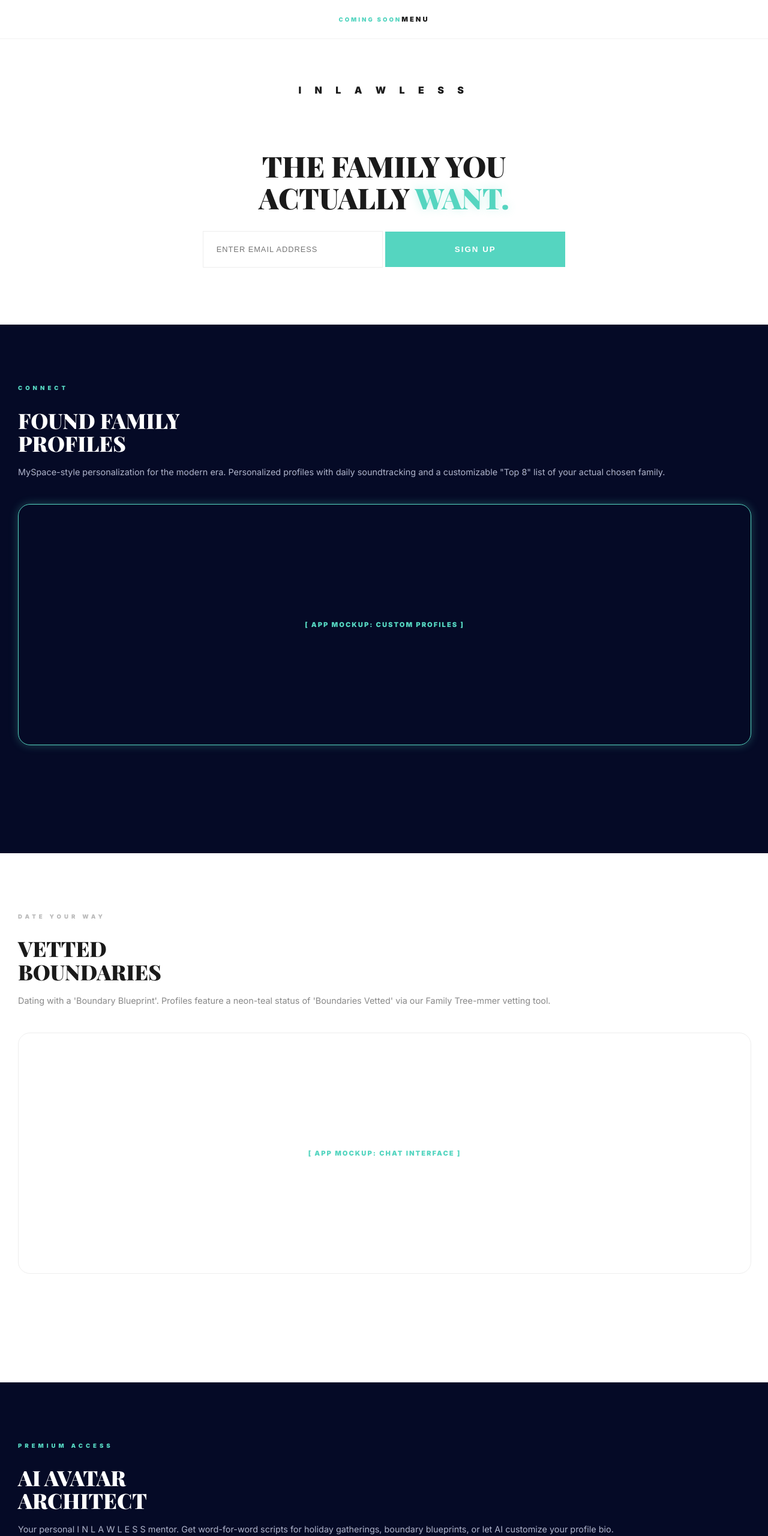
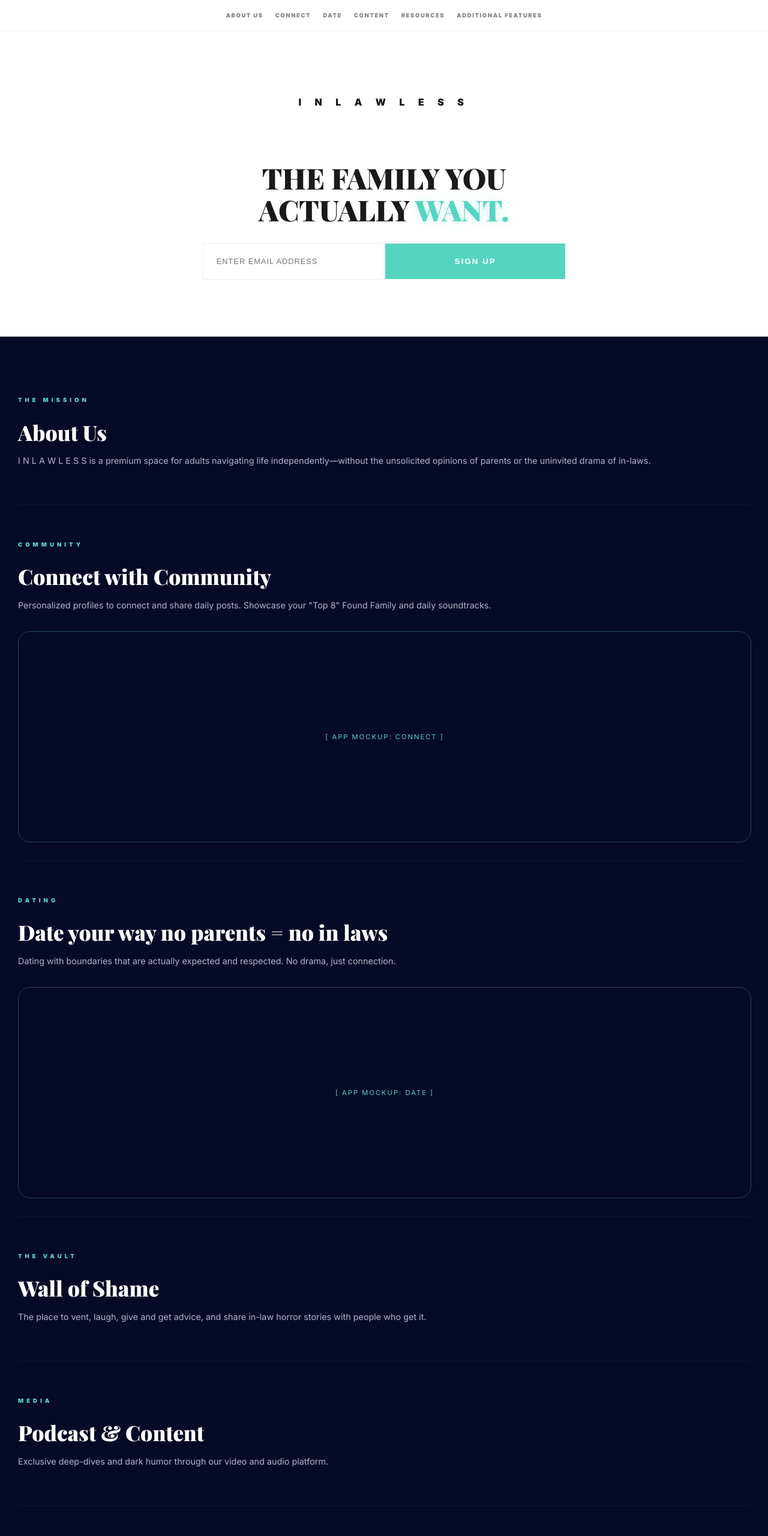
Before and after one commit to INLAWLESS/INLAWLESS-WEB, a website: page index.html in a window 1280 px wide. Shown: the top 2560 px of the page at 60% size. Drawn offline with nearby package versions, Linux system fonts and the light colour scheme; a web font is replaced by a local one.

Commit message:
Update index.html

```diff
--- a/index.html
+++ b/index.html
@@ -10,65 +10,62 @@
         :root { --mint: #55D5C0; --navy: #050a26; --charcoal: #1a1a1a; --grey: #f9f9f9; }
         body { background: #ffffff; color: var(--charcoal); font-family: 'Inter', sans-serif; margin: 0; padding: 0; overflow-x: hidden; text-align: center; scroll-behavior: smooth; }
 
-        /* --- STICKY NAV (REPLIT HOVER) --- */
-        .header { position: fixed; top: 0; width: 100%; z-index: 1000; padding: 25px 0; background: rgba(255, 255, 255, 0.98); display: flex; justify-content: center; align-items: center; border-bottom: 0.5px solid rgba(0,0,0,0.05); }
-        .nav-status { color: var(--mint); font-weight: 900; font-size: 0.6rem; letter-spacing: 3px; text-transform: uppercase; }
-        .menu-btn { font-size: 0.7rem; cursor: pointer; font-weight: 900; letter-spacing: 3px; text-transform: uppercase; }
-        .nav-overlay { position: fixed; top: 0; left: 0; width: 100%; height: 100%; background: #ffffff; z-index: 2000; display: none; flex-direction: column; justify-content: center; align-items: center; gap: 25px; }
-        .nav-overlay a { text-decoration: none; color: var(--charcoal); font-weight: 900; font-size: 1rem; letter-spacing: 4px; text-transform: uppercase; }
+        /* --- FIXED DESKTOP NAV (REPLIT STYLE) --- */
+        .header {
+            position: fixed; top: 0; width: 100%; z-index: 1000;
+            padding: 20px 0; background: rgba(255, 255, 255, 0.98);
+            display: flex; justify-content: center; align-items: center;
+            border-bottom: 0.5px solid rgba(0,0,0,0.05);
+        }
+        .nav-links { display: flex; gap: 20px; flex-wrap: wrap; justify-content: center; padding: 0 10px; }
+        .nav-item {
+            text-decoration: none; color: #888; font-weight: 900; font-size: 0.6rem;
+            letter-spacing: 1.5px; text-transform: uppercase; transition: all 0.3s ease;
+        }
+        .nav-item:hover { color: var(--mint); text-shadow: 0 0 10px rgba(85, 213, 192, 0.6); }
 
         /* --- HERO --- */
-        .logo-container { padding: 140px 20px 10px 20px; }
+        .logo-container { padding: 160px 20px 10px 20px; }
         .logo { letter-spacing: 0.6em; font-weight: 900; font-size: 1rem; text-transform: uppercase; }
         .hero { padding: 40px 20px 80px 20px; }
         .hero h1 { font-family: 'Playfair Display', serif; font-size: 3rem; line-height: 1.1; margin-bottom: 30px; text-transform: uppercase; }
         .hero h1 span { color: var(--mint); text-shadow: 0 0 15px rgba(85, 213, 192, 0.3); }
 
         .input-box { width: 100%; max-width: 300px; padding: 22px; border: 1px solid #eee; margin-bottom: 15px; outline: none; font-size: 0.8rem; letter-spacing: 1px; box-sizing: border-box; }
-        .btn-mint { width: 100%; max-width: 300px; background: var(--mint); color: white; padding: 22px; font-weight: 900; text-transform: uppercase; border: none; letter-spacing: 2px; transition: 0.3s; cursor: pointer; }
-        .btn-mint:hover { box-shadow: 0 0 20px rgba(85, 213, 192, 0.6); }
+        .btn-mint {
+            width: 100%; max-width: 300px; background: var(--mint); color: white;
+            padding: 22px; font-weight: 900; text-transform: uppercase; border: none;
+            letter-spacing: 2px; cursor: pointer; transition: 0.3s;
+        }
+        .btn-mint:hover { box-shadow: 0 0 20px rgba(85, 213, 192, 0.6); transform: translateY(-2px); }
 
-        /* --- THE MOCKUP FRAME (GLOWING) --- */
-        .mockup-frame {
-            width: 100%; height: 400px; /* Standardizing for clean scroll */
-            border: 1px solid var(--mint);
-            box-shadow: 0 0 15px rgba(85, 213, 192, 0.3);
-            border-radius: 20px;
-            margin-bottom: 50px;
-            display: flex; align-items: center; justify-content: center;
-            color: var(--mint); font-weight: 900; font-size: 0.7rem; letter-spacing: 2px;
-            overflow: hidden; /* For when you add the image */
-        }
-        .mockup-frame img { width: 100%; height: auto; object-fit: cover; } /* Image auto-fits */
-
-        /* --- ROADMAP SECTIONS --- */
+        /* --- THE SOLID NAVY ROADMAP --- */
         .roadmap-container { background: var(--navy); color: white; padding: 100px 30px; text-align: left; }
         .section-tag { color: var(--mint); font-size: 0.6rem; letter-spacing: 5px; text-transform: uppercase; margin-bottom: 25px; display: block; font-weight: 900; }
 
-        .feature-block { margin-bottom: 80px; }
-        .feature-title { font-family: 'Playfair Display', serif; font-size: 2.2rem; color: #fff; margin-bottom: 15px; line-height: 1.1; text-transform: uppercase; }
-        .feature-desc { font-size: 0.9rem; line-height: 1.8; color: #b0b5cc; margin-bottom: 40px; }
+        .feature-block { margin-bottom: 60px; border-bottom: 1px solid rgba(255,255,255,0.05); padding-bottom: 30px; }
+        .feature-title { font-family: 'Playfair Display', serif; font-size: 2.2rem; color: #fff; margin-bottom: 15px; line-height: 1.1; }
+        .feature-desc { font-size: 0.9rem; line-height: 1.8; color: #b0b5cc; margin-bottom: 30px; }
 
-        /* --- RESOURCES & MEDIA (WHITE CONTRAST) --- */
-        .white-section { background: #ffffff; color: var(--charcoal); padding: 100px 30px; text-align: left; border-bottom: 1px solid #eee; }
-        .white-section .feature-title { color: var(--charcoal); }
-        .white-section .feature-desc { color: #888; }
-        .white-section .mockup-frame { border: 1px solid #eee; box-shadow: none; } /* Subtler for white */
+        .mockup-placeholder {
+            width: 100%; height: 350px; border: 1px solid rgba(85, 213, 192, 0.3);
+            border-radius: 20px; display: flex; align-items: center; justify-content: center;
+            color: var(--mint); font-size: 0.7rem; letter-spacing: 2px; margin-top: 20px;
+        }
 
     </style>
 </head>
 <body>
 
-    <div id="navOverlay" class="nav-overlay">
-        <div style="position: absolute; top: 30px; right: 30px; font-weight: 900; cursor: pointer;" onclick="toggleMenu()">CLOSE</div>
-        <a href="#about" onclick="toggleMenu()">ABOUT</a>
-        <a href="#resources" onclick="toggleMenu()">RESOURCES</a>
-        <a href="#boutique" onclick="toggleMenu()">BOUTIQUE</a>
-    </div>
-
     <header class="header">
-        <div class="nav-status">COMING SOON</div>
-        <div class="menu-btn" onclick="toggleMenu()">MENU</div>
+        <nav class="nav-links">
+            <a href="#about" class="nav-item">ABOUT US</a>
+            <a href="#connect" class="nav-item">CONNECT</a>
+            <a href="#date" class="nav-item">DATE</a>
+            <a href="#content" class="nav-item">CONTENT</a>
+            <a href="#resources" class="nav-item">RESOURCES</a>
+            <a href="#additional" class="nav-item">ADDITIONAL FEATURES</a>
+        </nav>
     </header>
 
     <div class="logo-container">
@@ -83,40 +80,56 @@
         </div>
     </section>
 
-    <section id="about" class="roadmap-container">
-        <span class="section-tag">CONNECT</span>
-        <div class="feature-block">
-            <h2 class="feature-title">Found Family <br>Profiles</h2>
-            <p class="feature-desc">MySpace-style personalization for the modern era. Personalized profiles with daily soundtracking and a customizable "Top 8" list of your actual chosen family.</p>
+    <section class="roadmap-container">
 
-            <div class="mockup-frame">
-                [ APP MOCKUP: CUSTOM PROFILES ]
-            </div>
+        <div class="feature-block" id="about">
+            <span class="section-tag">THE MISSION</span>
+            <h2 class="feature-title">About Us</h2>
+            <p class="feature-desc">I N L A W L E S S is a premium space for adults navigating life independently—without the unsolicited opinions of parents or the uninvited drama of in-laws.</p>
         </div>
-    </section>
 
-    <section class="white-section">
-        <span class="section-tag" style="color: #bbb;">DATE YOUR WAY</span>
-        <div class="feature-block">
-            <h2 class="feature-title">Vetted <br>Boundaries</h2>
-            <p class="feature-desc">Dating with a 'Boundary Blueprint'. Profiles feature a neon-teal status of 'Boundaries Vetted' via our Family Tree-mmer vetting tool.</p>
+        <div class="feature-block" id="connect">
+            <span class="section-tag">COMMUNITY</span>
+            <h2 class="feature-title">Connect with Community</h2>
+            <p class="feature-desc">Personalized profiles to connect and share daily posts. Showcase your "Top 8" Found Family and daily soundtracks.</p>
+            <div class="mockup-placeholder">[ APP MOCKUP: CONNECT ]</div>
+        </div>
 
-            <div class="mockup-frame">
-                [ APP MOCKUP: CHAT INTERFACE ]
-            </div>
+        <div class="feature-block" id="date">
+            <span class="section-tag">Dating</span>
+            <h2 class="feature-title">Date your way no parents = no in laws</h2>
+            <p class="feature-desc">Dating with boundaries that are actually expected and respected. No drama, just connection.</p>
+            <div class="mockup-placeholder">[ APP MOCKUP: DATE ]</div>
         </div>
-    </section>
 
-    <section class="roadmap-container">
-        <span class="section-tag">PREMIUM ACCESS</span>
-        <div class="feature-block">
-            <h2 class="feature-title">AI Avatar <br>Architect</h2>
-            <p class="feature-desc">Your personal I N L A W L E S S mentor. Get word-for-word scripts for holiday gatherings, boundary blueprints, or let AI customize your profile bio.</p>
+        <div class="feature-block" id="shame">
+            <span class="section-tag">The Vault</span>
+            <h2 class="feature-title">Wall of Shame</h2>
+            <p class="feature-desc">The place to vent, laugh, give and get advice, and share in-law horror stories with people who get it.</p>
+        </div>
 
-            <div class="mockup-frame">
-                [ APP MOCKUP: AI AVATAR CHAT ]
-            </div>
+        <div class="feature-block" id="content">
+            <span class="section-tag">Media</span>
+            <h2 class="feature-title">Podcast & Content</h2>
+            <p class="feature-desc">Exclusive deep-dives and dark humor through our video and audio platform.</p>
         </div>
+
+        <div class="feature-block" id="resources">
+            <span class="section-tag">Knowledge</span>
+            <h2 class="feature-title">Resources</h2>
+            <p class="feature-desc">Expert-vetted 'Boundary Blueprints' and 'Exit Scripts' for high-stress family events.</p>
+        </div>
+
+        <div class="feature-block" id="additional" style="border: none;">
+            <span class="section-tag">Extras</span>
+            <h2 class="feature-title">Additional Features</h2>
+            <p class="feature-desc">
+                • <strong>AI Inlawless Avatar:</strong> Advice, chat, and profile personalization.<br><br>
+                • <strong>Gifting System:</strong> Pay-it-forward boutique gifting for premium members. ❤️
+            </p>
+            <div class="mockup-placeholder">[ APP MOCKUP: AI AVATAR ]</div>
+        </div>
+
     </section>
 
     <form name="waitlist" method="POST" data-netlify="true" hidden>
@@ -124,14 +137,10 @@
     </form>
 
     <script>
-        function toggleMenu() {
-            const menu = document.getElementById('navOverlay');
-            menu.style.display = (menu.style.display === 'flex') ? 'none' : 'flex';
-        }
         function submitToWaitlist() {
             const email = document.getElementById('user-email').value;
             if(!email.includes('@')) return alert("Enter a valid email.");
-            document.getElementById('signup-container').innerHTML = "<div style='color: var(--mint); font-weight: 900; padding: 20px; border: 2px solid var(--mint);'>WELCOME TO THE FAMILY.</div>";
+            document.getElementById('signup-container').innerHTML = "<div style='color: var(--mint); font-weight: 900; padding: 20px;'>WELCOME TO THE FAMILY.</div>";
         }
     </script>
 </body>
```
